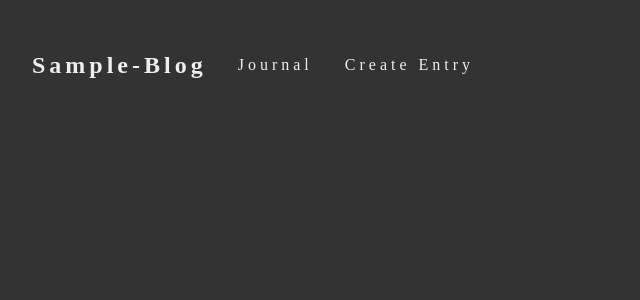
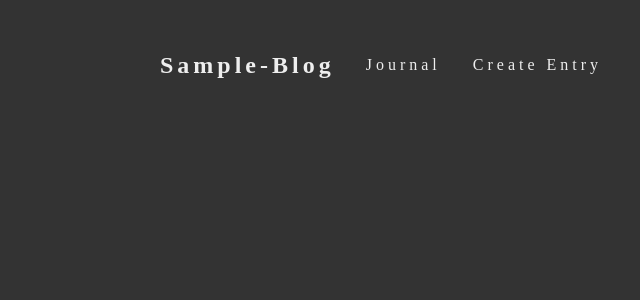
Before and after one commit to leicester70/sample-blog, a React (Create React App) app: page / in a window 1280 px wide. Shown: the top 300 px of the page, without its empty margins (0-640 px from the left). Built offline with nearby package versions, Linux system fonts and the light colour scheme.

Commit message:
navbar style

```diff
--- a/src/App.css
+++ b/src/App.css
@@ -16,6 +16,7 @@ body {
   -webkit-font-smoothing: antialiased;
   -moz-osx-font-smoothing: grayscale;
   font-family: 'Segoe UI Serif';
+  margin: 0px 10%;
 }
 
 .App-logo {
```
